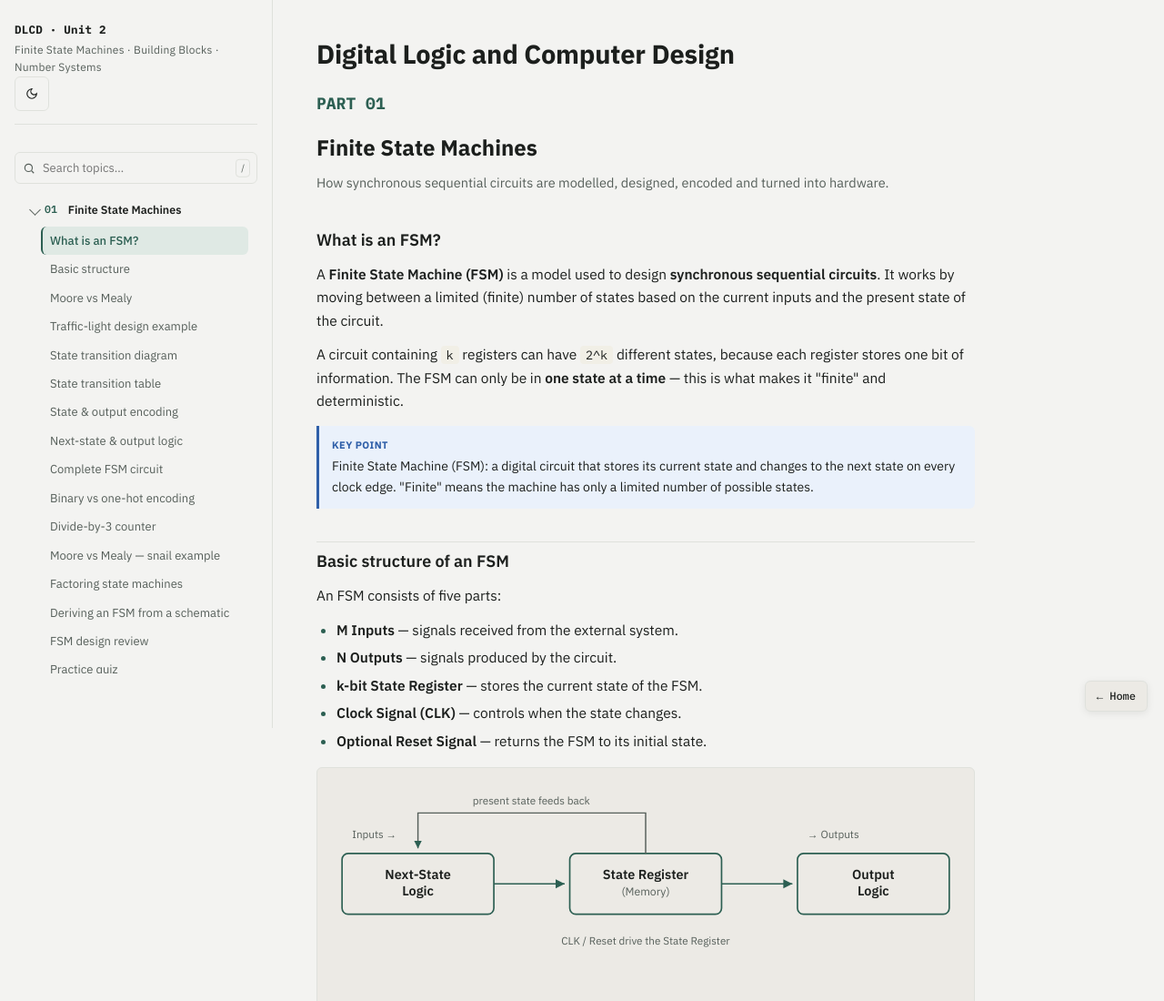
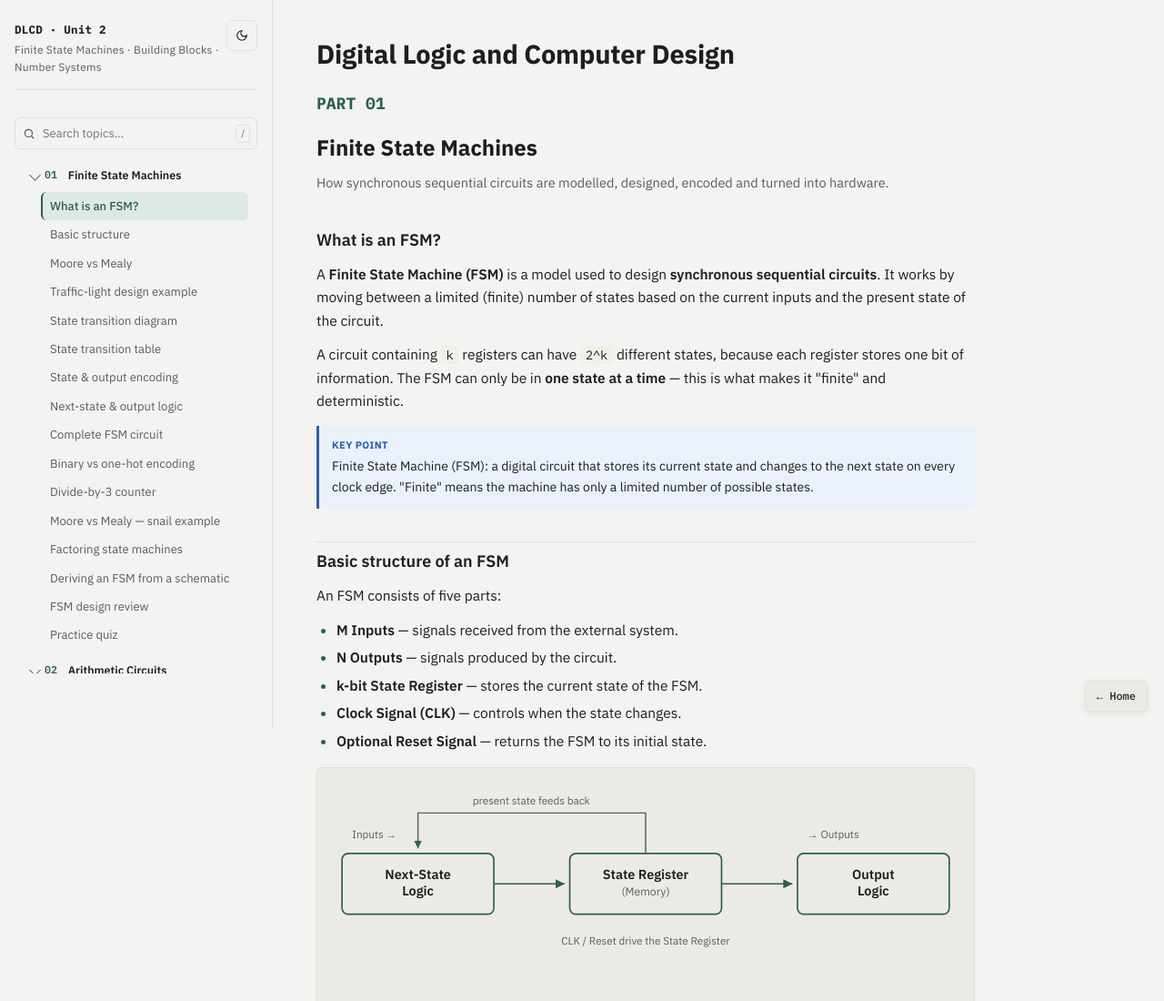
Before and after one commit to tusharynayaka/tyn-notes, a plain HTML site: page dlcd2.html in a window 1280 px wide. Shown: the top 1100 px of the page at 91% size. Drawn offline with Linux system fonts and the light colour scheme.

Commit message:
dlcd toggle

```diff
--- a/dlcd2.html
+++ b/dlcd2.html
@@ -81,6 +81,10 @@
     transition:transform .25s ease;
   }
   .sidebar-head{
+    display:flex;
+    align-items:flex-start;
+    justify-content:space-between;
+    gap:8px;
     padding:18px 18px 12px 18px;
     border-bottom:1px solid var(--border);
   }
@@ -185,17 +189,21 @@
     padding:10px;
     display:flex; justify-content:flex-end;
   }
-  .theme-btn{
+  .theme-btn,
+  #themeBtn{
     display:flex; align-items:center; justify-content:center;
-    width:38px; height:38px;
+    width:34px; height:34px;
     border:1px solid var(--border);
     border-radius:var(--radius);
     background:var(--bg);
     color:var(--text);
     cursor:pointer;
-  }
-  .theme-btn:hover{background:var(--bg-hover);}
-  .theme-btn svg{width:14px; height:14px;}
+    flex-shrink:0;
+  }
+  .theme-btn:hover,
+  #themeBtn:hover{background:var(--bg-hover);}
+  .theme-btn svg,
+  #themeBtn svg{width:14px; height:14px;}
 
   /* ---------- Main content ---------- */
   .main-wrap{
```
